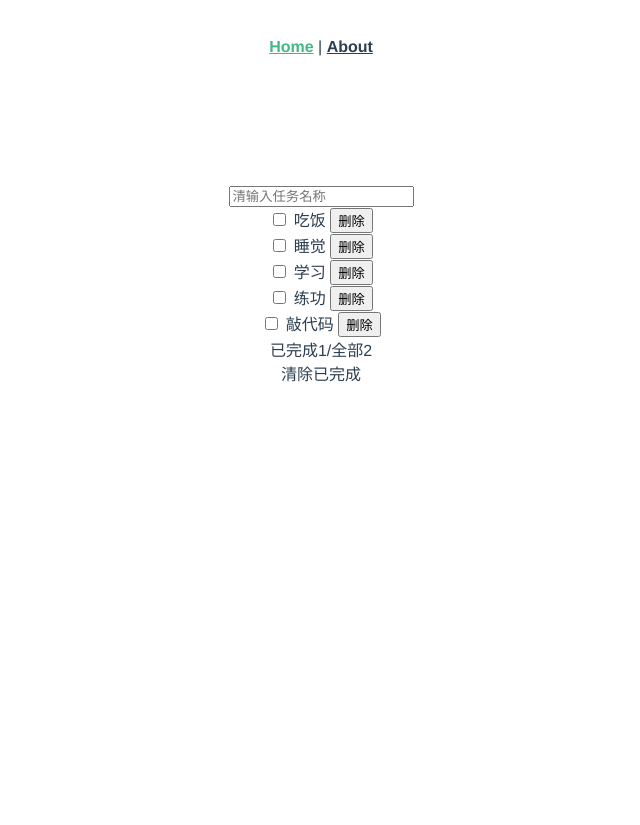
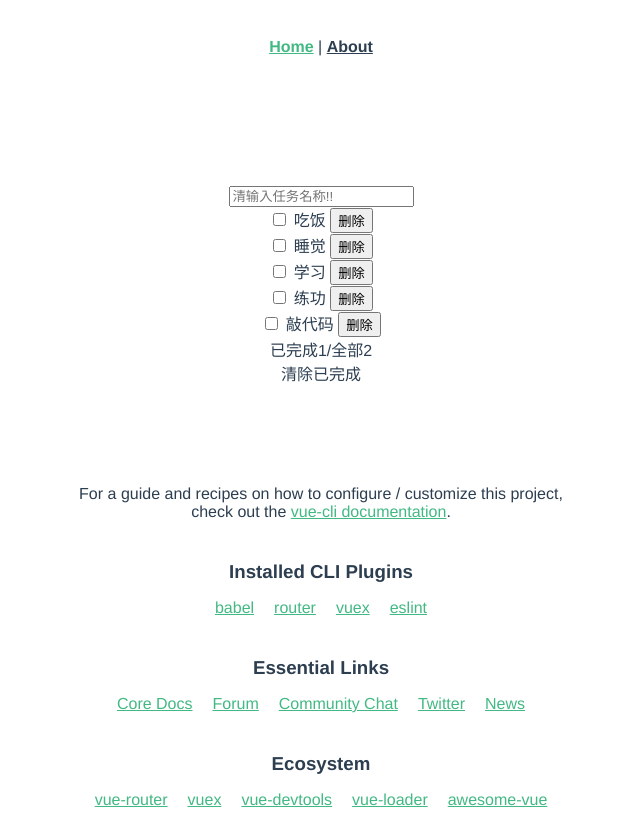
Before and after one commit to dangkei/todolist, a Vue app: page / in a window 1280 px wide. Shown: the whole page, without its empty margins (319-959 px from the left). Before the commit the page ends 800 px from the top, so only its background shows below. Built offline with nearby package versions, Linux system fonts and the light colour scheme.

Commit message:
测试添加文件

```diff
--- a/src/components/navHeader/NavHeader.vue
+++ b/src/components/navHeader/NavHeader.vue
@@ -1,6 +1,7 @@
 <template>
   <div>
-    <input placeholder="清输入任务名称" v-model="value">
+    <input placeholder="清输入任务名称!!
+" v-model="value">
   </div>
 </template>
 
--- a/src/views/HomeView.vue
+++ b/src/views/HomeView.vue
@@ -3,6 +3,7 @@
     <navHeader></navHeader>
     <navMain></navMain>
     <navFooter></navFooter>
+    <HelloWorld></HelloWorld>
   </div>
 </template>
 
@@ -11,6 +12,7 @@
   import navHeader from '@/components/navHeader/NavHeader'
   import navMain from '@/components/navMain/NavMain'
   import navFooter from '@/components/navFooter/NavFooter'
+  import HelloWorld from '@/components/HelloWorld'
 
   import { defineComponent, ref, reactive, toRefs } from 'vue'
 
@@ -19,7 +21,8 @@
     components: {
       navHeader,
       navMain,
-      navFooter
+      navFooter,
+      HelloWorld
     },
     setup (props, ctx) {
       /*const number = ref(1000)
```
Also changed, not shown: src/views/test.vue (added, +13 -0 lines).
